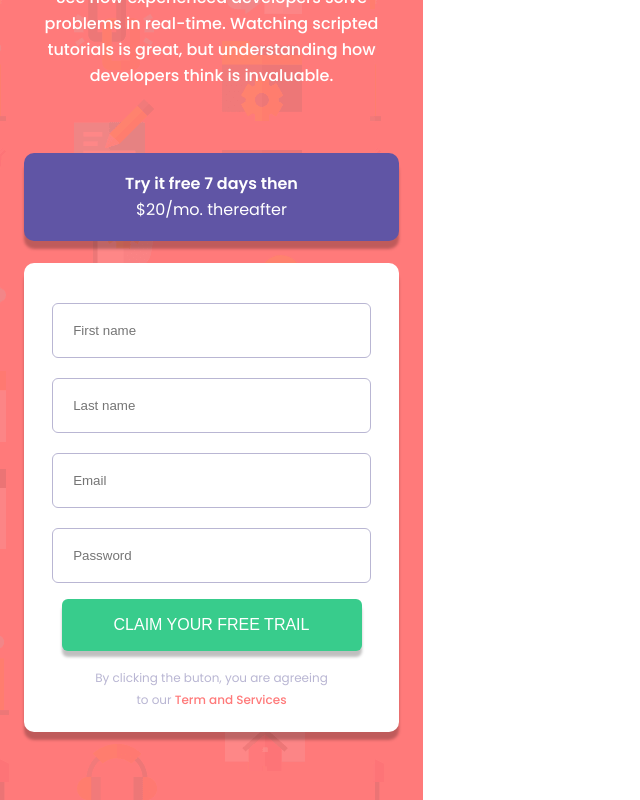
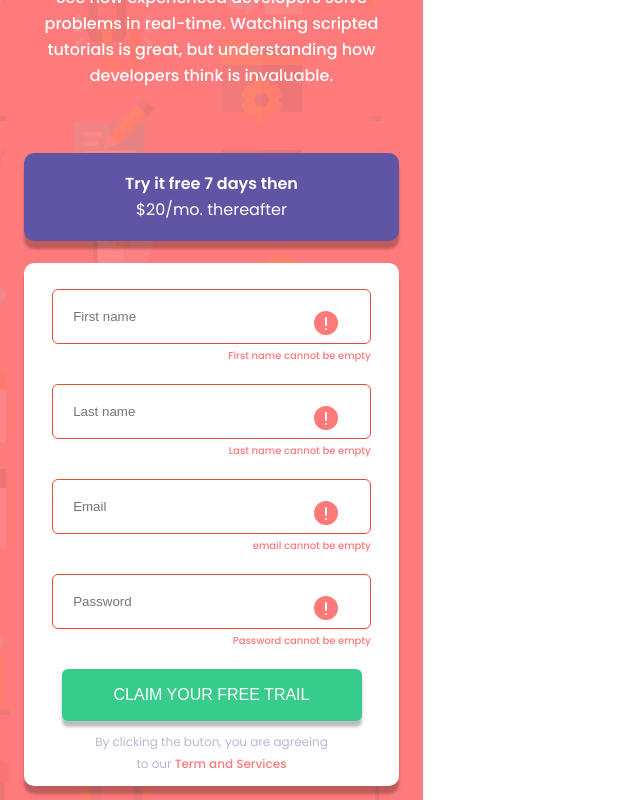
Before and after one commit to realadebimpe/intro-component-with-signup-form, a plain HTML site: page index.html in a window 1280 px wide. Both pictures are taken after a click on the button "CLAIM YOUR FREE TRAIL". Shown: the part 200-1000 px from the top of the page, without its empty margins (0-640 px from the left). Drawn offline with Linux system fonts and the light colour scheme.

Commit message:
modified html,css and javascript

```diff
--- a/css/style.css
+++ b/css/style.css
@@ -1,6 +1,6 @@
 @import url('https://fonts.googleapis.com/css?family=Poppins:400,500,600,700&display=swap');
 
-:root{
+:root {
     /* ### Primary */
 
     --Red: hsl(0, 100%, 74%);
@@ -18,26 +18,26 @@
 
 }
 
-body{
+body {
     margin: 0;
     padding: 0;
     font-size: 16px;
     font-family: 'Poppins', sans-serif;
 }
 
-#wrapper{
+#wrapper {
     max-width: 375px;
     height: 1000px;
     background: url(/images/bg-intro-mobile.png), var(--Red);
     padding: 0 24px 0 24px;
 }
 
-.header{
+.header {
     text-align: center;
     color: white;
 }
 
-.learn{
+.learn {
     font-size: 28px;
     font-weight: 700;
     line-height: 36px;
@@ -45,8 +45,8 @@ body{
     margin-top: 0;
 }
 
-.see{
-    font-size:16px;
+.see {
+    font-size: 16px;
     font-weight: 500;
     line-height: 26px;
     margin-top: 24px;
@@ -55,7 +55,7 @@ body{
     margin-bottom: 64px;
 }
 
-.try-it{
+.try-it {
     color: white;
     text-align: center;
     font-weight: 600;
@@ -69,40 +69,86 @@ body{
     box-shadow: 0px 8px 3px rgba(0, 0, 0, 0.25);
 }
 
-.price{
+.price {
     color: white;
     font-weight: 200;
     display: block;
 }
 
-.form-cover{
+.form-cover {
     background-color: white;
-    padding: 20px 0 20px;
+    padding-top: 26px;
     border-radius: 10px;
     box-shadow: 0px 8px 3px rgba(0, 0, 0, 0.25);
+    padding-bottom: 10px;
 }
 
-#form{
+#form {
     color: var(--Dark-Blue);
     font-size: 14px;
     font-weight: 500;
 }
 
-input{
+.form-control input {
     display: block;
-    width: 85%;
+    width: 100%;
     height: 55px;
     border: 1px solid var(--Grayish-Blue);
     border-radius: 6px;
     box-sizing: border-box;
     margin: 0 auto;
-    margin-top: 20px;
     padding-left: 20px;
 }
 
-.claim{
+.form-control.success input{
+    border-color: #2ecc71;
+}
+
+.form-control.error input{
+    border-color: #e74c3c;
+}
+
+.form-control.success img{
+    visibility: hidden;
+}
+
+.form-control.error img{
+    visibility: visible;
+}
+
+.form-control.error small{
+    visibility: visible;
+}
+
+.form-control {
+    position: relative;
+    margin: 0 auto 20px auto;
+    padding-bottom: 20px;
+    width: 85%;
+}
+
+
+.form-control img {
+    position: absolute;
+    top: 29.09%;
+    right: 10.43%;
+     visibility: hidden;
+
+}
+
+.form-control small {
+    position: absolute;
+    right: 0;
+    bottom: 0;
+    font-size: 10px;
+    color: hsl(0, 100%, 74%);
+    text-align: right;
+    visibility: hidden;
+}
+
+.claim {
     display: block;
-    margin: 16px auto;
+    margin: 0 auto;
     background-color: var(--Green);
     font-weight: 500;
     font-size: 16px;
@@ -115,7 +161,7 @@ input{
 
 }
 
-.agree{
+.agree {
     font-size: 12px;
     margin: 0 auto;
     color: var(--Grayish-Blue);
@@ -126,14 +172,15 @@ input{
     margin-top: 10px;
 }
 
-.terms{
+.terms {
     font-weight: 500;
     color: var(--Red);
+    text-decoration: none;
 
 }
 
-@media only screen and (min-width: 1440px){
-    #wrapper{
+@media only screen and (min-width: 1440px) {
+    #wrapper {
         display: flex;
         max-width: 1440px;
         height: 800px;
@@ -141,7 +188,7 @@ input{
     }
 
 
-    .learn{
+    .learn {
         font-weight: 700;
         font-size: 50px;
         line-height: 56px;
@@ -149,54 +196,58 @@ input{
         text-align: left;
     }
 
-    .see{
+    .see {
         text-align: left;
         padding-left: 136px;
         margin: 0;
         width: 450px;
     }
 
-    .signup{
+    .signup {
         padding-right: 150px;
         padding-bottom: 121px;
     }
 
 
-    .try-it{
+    .try-it {
 
         font-size: 16px;
-        margin-top: 121px;
+        margin-top: 80px;
 
 
     }
 
-    .price{
+    .price {
         color: white;
         font-weight: 100;
         display: inline;
     }
 
 
-    .form-cover{
+    .form-cover {
         width: 540px;
 
 
     }
 
-    input{
+    .form-control input {
         height: 56px;
-        margin-bottom: 20px;
-        padding: 15px 0 15px 9px;
+        margin-bottom: 10px;
+        padding: 15px 0 15px 30px;
+        font-size: 18px;
     }
 
-    .claim{
+
+
+    .claim {
         width: 460px;
         margin-top: 20px;
     }
 
-    .agree{
+    .agree {
         width: 387px;
         height: 23px;
-        margin-top: 14px;
+        margin-top: 14px 0 10px 0;
+
     }
 }
--- a/index.html
+++ b/index.html
@@ -25,16 +25,36 @@
 
             <div class="form-cover">
                 <form action="#" id="form">
-                    <input type="text" name="firstname" placeholder="First name">
-                    <input type="text" name="lastname" placeholder="Last name" id="lname">
-                    <input type="email" name="email" placeholder="Email" id="email">
-                    <input type="password" name="pwd" placeholder="Password" id="password">
+
+                    <div class="form-control">
+                        <input id="firstname" type="text" name="firstname" placeholder="First name" >
+                        <img src="/images/icon-error.svg">
+                        <small>First name cannot be empty</small>
+                    </div>
+
+                    <div class="form-control">
+                        <input id="lastname" type="text" name="lastname" placeholder="Last name" >
+                        <img src="/images/icon-error.svg">
+                        <small>Last name cannot be empty</small>
+                    </div>
+
+                    <div class="form-control">
+                        <input id="email" type="email" name="email" placeholder="Email" >
+                        <img src="/images/icon-error.svg">
+                        <small>Email cannot be empty</small>
+                    </div>
+
+                    <div class="form-control">
+                        <input id="password" type="password" name="pwd" placeholder="Password" >
+                        <img src="/images/icon-error.svg">
+                        <small>Password cannot be empty</small>
+                    </div>
 
                 </form>
 
-                <button class="claim">CLAIM YOUR FREE TRAIL</button>
-                <p class="agree">By clicking the buton, you are agreeing to our<span class="terms"> Term and
-                        Services</span></p>
+                <button class="claim" id="submit">CLAIM YOUR FREE TRAIL</button>
+                <p class="agree">By clicking the buton, you are agreeing to our<span><a href="#" class="terms"> Term and
+                            Services</a></span></p>
             </div>
 
         </section>
@@ -42,4 +62,6 @@
     </div>
 </body>
 
+<script src="/js/script.js"></script>
+
 </html>
--- /dev/null
+++ b/js/script.js
@@ -0,0 +1,142 @@
+const form = document.getElementById('form');
+const firstname = document.getElementById('firstname');
+const lastname = document.getElementById('lastname');
+const email = document.getElementById('email');
+const password = document.getElementById('password');
+const button = document.getElementById('submit')
+
+button.addEventListener('click', ()=>{
+    checkInput()
+})
+
+// form.addEventListener('submit', (e) => {
+//     e.preventDefault();
+
+//     checkInput();
+// });
+
+function checkInput (){
+    // get the value of the inputs
+    const firstnameValue = firstname.value.trim();
+    const lastnameValue = lastname.value.trim();
+    const emailValue = email.value.trim();
+    const passwordValue = password.value;
+    if(firstnameValue === ''){
+        // show error
+        // add error class
+        setErrorFor( firstname, "First name cannot be empty")
+
+    }else{
+        // add success class
+        setSuccessFor(firstname);
+    }
+
+    if(lastnameValue === ''){
+         // show error
+        // add error class
+        setErrorFor( lastname, "Last name cannot be empty")
+    }else{
+        // add success class
+        setSuccessFor(firstname);
+    }
+
+    if(emailValue === ''){
+
+       setErrorFor( email, "email cannot be empty")
+   }else if(!isEmail(emailValue)){
+    setErrorFor( email, "Email is not be valid")
+   } else{
+       setSuccessFor(email);
+   }
+
+   if(passwordValue === ''){
+   setErrorFor( password, "Password cannot be empty")
+} else{
+   setSuccessFor(password);
+}
+
+
+}
+
+function setErrorFor(input, message){
+    const formControl = input.parentElement; //form-control
+    const small = formControl.querySelector('small');
+
+    //add error message inside small
+    small.innerText = message;
+
+    //add error class
+    formControl.className = 'form-control error';
+}
+
+function setSuccessFor(input){
+    const formControl = input.parentElement; //error
+    formControl.className = 'form-control success';
+}
+
+function isEmail(email){
+    return /^(([^<>()\[\]\\.,;:\s@"]+(\.[^<>()\[\]\\.,;:\s@"]+)*)|(".+"))@((\[[0-9]{1,3}\.[0-9]{1,3}\.[0-9]{1,3}\.[0-9]{1,3}\])|(([a-zA-Z\-0-9]+\.)+[a-zA-Z]{2,}))$/.test(email);
+}
+
+
+// const form = document.getElementById('#form')
+
+// formEl.addEventListener('submit', e => {
+//     e.preventDefault()
+
+//     const firstName = form['firstname'].value;
+//     const lastName = form['lastname'].value;
+//     const email = form['email'].value;
+//     const password = form['password'].value;
+
+//     if (firstName === '') {
+//         addError('firstname', 'First name cannot be empty')
+//     }
+//     else {
+//         removeError('firstname')
+//     }
+
+//     if (lastName === '') {
+//         addError('lastname', 'Last name cannot be empty')
+//     }
+//     else {
+//         removeError('lastname')
+//     }
+
+//     if (email === '') {
+//         addError('email', 'Email cannot be empty')
+//     }
+//     else if (!isValid(email)) {
+//         addError('email', 'Email is not valid')
+//     }
+//     else {
+//         removeError('email')
+//     }
+
+//     if (password === '') {
+//         addError('password', 'Password cannot be empty')
+//     }
+//     else {
+//         removeError('password')
+//     }
+
+// })
+
+
+// function addError(field, messgae) {
+//     const form = formEl[field].parentElement
+//     form.classList.add('error')
+
+//     const small = form.querySelector('small')
+//     small.innerText = messgae
+// }
+
+// function removeError(field) {
+//     const form = formEl[field].parentNode
+//     form.classList.remove('error')
+// }
+
+// function isValid(email) {
+//     var re = /^(([^<>()\[\]\\.,;:\s@"]+(\.[^<>()\[\]\\.,;:\s@"]+)*)|(".+"))@((\[[0-9]{1,3}\.[0-9]{1,3}\.[0-9]{1,3}\.[0-9]{1,3}\])|(([a-zA-Z\-0-9]+\.)+[a-zA-Z]{2,}))$/;
+//     return re.test(String(email).toLowerCase());
+// }
```
Lines whose indentation alone changed are shown as unchanged.
